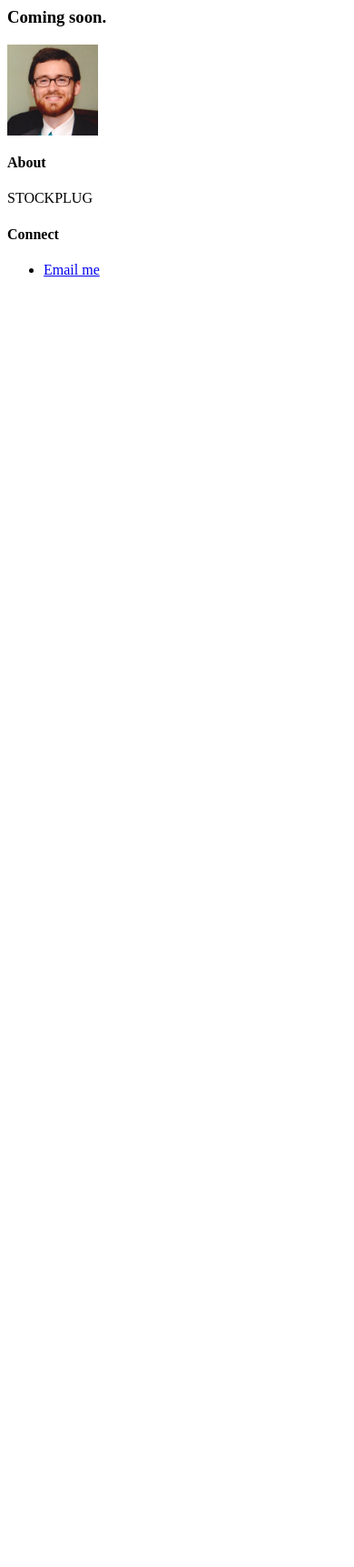
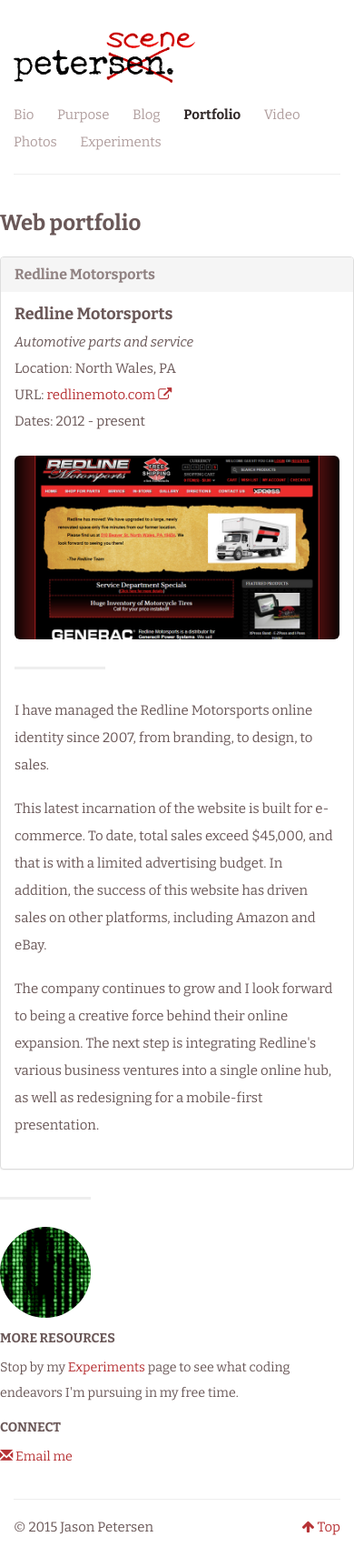
Before and after one commit to jasonpetersen/peterscene, a PHP site: page /portfolio.php in a window 390 px wide. Shown: the whole page at 91% size. Before the commit the page ends 304 px from the top, so only its background shows below. Run offline with PHP 8.4, Linux system fonts and the light colour scheme; some libraries are stand-ins or nearby versions.

Commit message:
Add portfolio content
And small sidebar adjustments.

```diff
--- a/index.php
+++ b/index.php
@@ -77,10 +77,10 @@ if ($_GET['id'] == "") {
 				define("PAGEDESC", "Adjectives on the typewriter, he moves his words like a prizefighter.");
 				break;
 			case "portfolio":
-				$template=true;
+				$template=false;
 				define("PAGEID", "portfolio");
 				define("PAGETITLE", "Portfolio | " . SITENAME);
-				define("PAGEDESC", $defaultDesc);
+				define("PAGEDESC", "I am a web developer, dedicated to clean, mobile-first designs. Explore my body of work here.");
 				break;
 			case "video":
 				$template=false;
--- a/portfolio.php
+++ b/portfolio.php
@@ -1,16 +1,63 @@
+<!DOCTYPE html>
+<html lang="en">
+	<head>
+<?php include $_SERVER['DOCUMENT_ROOT'] . '/head.php'; ?>
+		<title><?php echo PAGETITLE; ?></title>
+		<meta name="description" content="<?php echo PAGEDESC; ?>">
+	</head>
+	<body id="portfolio" class="body-bright">
+<?php include $_SERVER['DOCUMENT_ROOT'] . '/top.php'; ?>
 		<div class="container">
 			<div class="row">
-				<div class="<?php echo GRIDBUCKET; ?> spacious2">
-					<h3>Coming soon.</h3>
+				<div class="<?php echo GRIDBUCKET; ?>">
+					<div class="spacious2">
+						<h3>Web portfolio</h3>
+					</div>
+					<div class="panel-group" id="accordion" role="tablist" aria-multiselectable="true">
+						<div class="panel panel-default">
+							<a class="panel-heading-wrap" href="#project-1" data-toggle="collapse" data-parent="#accordion" aria-expanded="true" aria-controls="project-1">
+								<div class="panel-heading" role="tab" id="heading-1">
+									<h4 class="panel-title">Redline Motorsports</h4>
+								</div>
+							</a>
+							<div id="project-1" class="panel-collapse collapse in" role="tabpanel" aria-labelledby="heading-1">
+								<div class="panel-body">
+									<div class="row">
+										<div class="col-xs-12 col-sm-12 col-md-6 col-lg-6">
+											<h4>Redline Motorsports</h4>
+											<ul class="no-bullet">
+												<li><span class="ital">Automotive parts and service</span></li>
+												<li>Location: North Wales, PA</li>
+												<li>URL: <a href="https://www.redlinemoto.com" target="_blank">redlinemoto.com&nbsp;<i class="fa fa-external-link"></i></a></li>
+												<li>Dates: 2012 - present</li>
+											</ul>
+										</div>
+										<div class="col-xs-12 col-sm-12 col-md-6 col-lg-6">
+											<div class="spacer20 visible-xs visible-sm"></div>
+											<img src="/images/redlinemoto.jpg" class="img-responsive img-rounded" width="800" height="450" alt="redlinemoto.com">
+										</div>
+									</div>
+									<div class="row spacious2">
+										<div class="col-xs-12">
+											<div class="hr-small"></div>
+											<p>I have managed the Redline Motorsports online identity since 2007, from branding, to design, to sales.</p>
+											<p>This latest incarnation of the website is built for e-commerce. To date, total sales exceed $45,000, and that is with a limited advertising budget. In addition, the success of this website has driven sales on other platforms, including Amazon and eBay.</p>
+											<p>The company continues to grow and I look forward to being a creative force behind their online expansion. The next step is integrating Redline's various business ventures into a single online hub, as well as redesigning for a mobile-first presentation.</p>
+										</div>
+									</div>
+								</div>
+							</div>
+						</div>
+					</div>
 					<div class="hr-small visible-xs"></div>
 				</div>
 				<div id="sidebar" class="<?php echo GRIDSIDEBAR; ?>">
 					<div>
-						<img src="/images/headshot.jpg" alt="JP" class="img-circle" width="100" height="100">
+						<img src="/images/matrix.jpg" alt="Code" class="img-circle" width="100" height="100">
 					</div>
 					<div>
-						<h4>About</h4>
-						<p><?php echo STOCKPLUG; ?></p>
+						<h4>More Resources</h4>
+						<p>Stop by my <a href="/experiments">Experiments</a> page to see what coding endeavors I'm pursuing in my free time.</p>
 					</div>
 					<div>
 						<h4>Connect</h4>
@@ -21,3 +68,12 @@
 				</div>
 			</div>
 		</div>
+<?php include $_SERVER['DOCUMENT_ROOT'] . '/bottom.php'; ?>
+		<!-- additional JS goes here -->
+		<script>
+			$(function() {
+				$('#accordion').accordion();
+			});
+		</script>
+	</body>
+</html>
```
Also changed, not shown: video.php (+0 -38 lines), images/matrix.jpg (added), images/redlinemoto.jpg (added).
